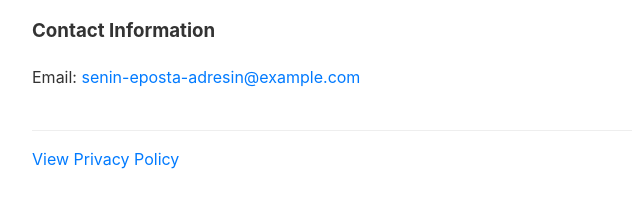
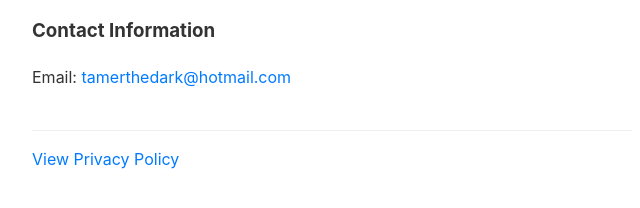
Before and after one commit to TamerSarioglu/ComicDrop-App-Support, a plain HTML site: page index.html in a window 1280 px wide. Shown: the part 188-396 px from the top of the page, 308-948 px from the left. Drawn offline with Linux system fonts and the light colour scheme.

Commit message:
Update contact email in index.html

```diff
--- a/index.html
+++ b/index.html
@@ -16,7 +16,7 @@
     <p>Thank you for using ComicDrop! If you have any questions, feedback, or need assistance with the app, please feel free to reach out.</p>
 
     <h3>Contact Information</h3>
-    <p>Email: <a href="mailto:senin-eposta-adresin@example.com">senin-eposta-adresin@example.com</a></p>
+    <p>Email: <a href="mailto:senin-eposta-adresin@example.com">tamerthedark@hotmail.com</a></p>
 
     <hr style="margin-top: 40px; border: 0; border-top: 1px solid #eee;">
     <p><a href="privacy.html">View Privacy Policy</a></p>
```
